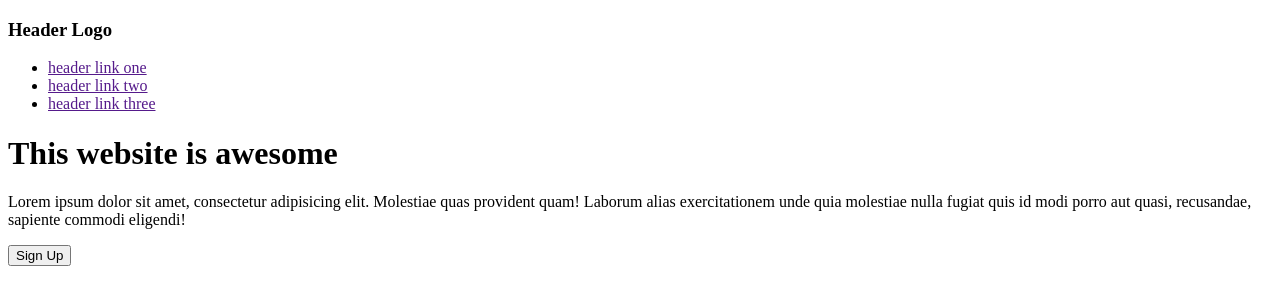
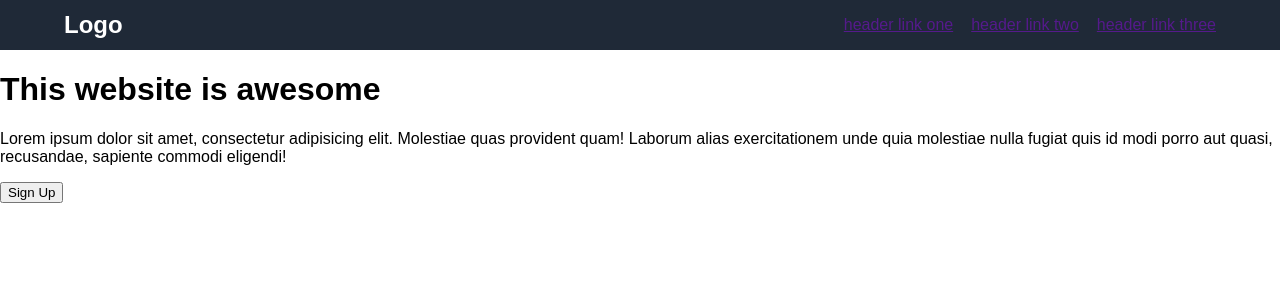
Before and after one commit to tjmmjt/Odin_Website, a plain HTML site: page index.html in a window 1280 px wide. Drawn offline with Linux system fonts and the light colour scheme.

Commit message:
Add css to header, menu style not complete

```diff
--- a/index.html
+++ b/index.html
@@ -4,18 +4,19 @@
     <meta charset="UTF-8">
     <meta http-equiv="X-UA-Compatible" content="IE=edge">
     <meta name="viewport" content="width=device-width, initial-scale=1.0">
-    <title></title>
+    <title>Odin Website</title>
+    <link rel="stylesheet" href="style.css">
 </head>
 <body>
 <div class="container">
     <div class="header">
-        <div class="menu"><h3>Header Logo</h3>
-            <ul>
-                <li><a href="">header link one</a></li>
-                <li><a href="">header link two</a></li>
-                <li><a href="">header link three</a></li>
-            </ul>
-        </div>
+        <div class="logo">Logo</div>
+        <ul class ="menu">
+            <li><a href="">header link one</a></li>
+            <li><a href="">header link two</a></li>
+            <li><a href="">header link three</a></li>
+        </ul>
+    </div>
         <div class="headcontent">
             <h1>This website is awesome</h1>
             <p>Lorem ipsum dolor sit amet, consectetur adipisicing elit. Molestiae quas provident quam! Laborum alias exercitationem unde quia molestiae nulla fugiat quis id modi porro aut quasi, recusandae, sapiente commodi eligendi!</p>
--- a/style.css
+++ b/style.css
@@ -0,0 +1,33 @@
+.container {
+    display: flex;
+    flex-direction: column;
+}
+
+body {
+    font-family: Arial, Helvetica, sans-serif;
+    margin: 0;
+    padding: 0;
+}
+
+.header {
+    background-color: #1f2937;
+    color: white;
+    display: flex;
+    justify-content: space-between;
+    align-items: center;
+    padding: 0 5%;
+}
+
+.logo {
+    font-size: 24px;
+    font-weight: 600;
+}
+
+.menu {
+    display: flex;
+    list-style: none;
+}
+
+.menu li {
+    padding-left: 18px;
+}
```
